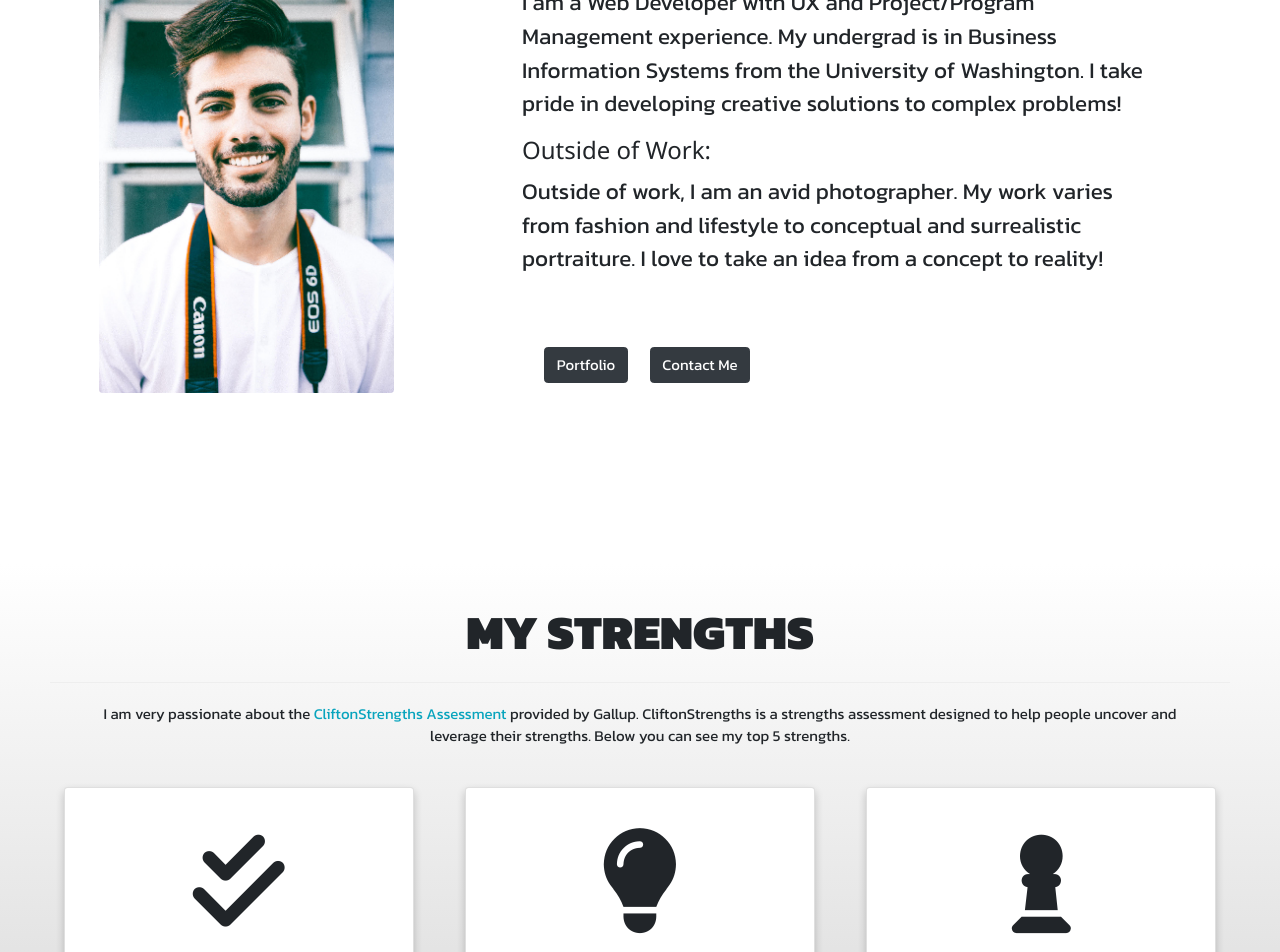
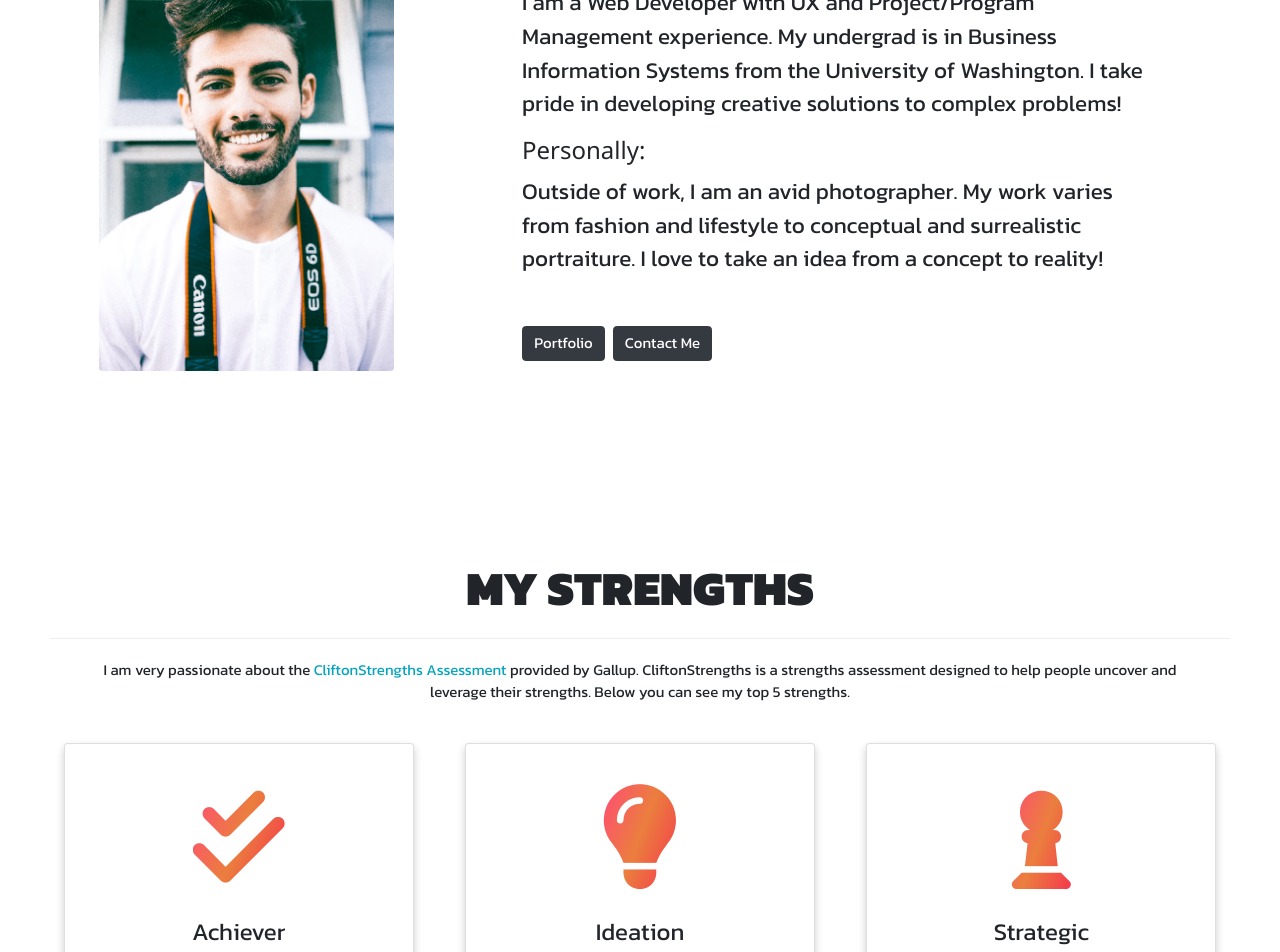
Before and after one commit to jacksolaro/react-portfolio, a React (Create React App) app: page / in a window 1280 px wide. Shown: the part 1000-1952 px from the top of the page. Built offline with nearby package versions, Linux system fonts and the light colour scheme.

Commit message:
style changes

```diff
--- a/src/components/AboutMeCard/AboutMeCard.css
+++ b/src/components/AboutMeCard/AboutMeCard.css
@@ -1,5 +1,5 @@
 .bio__container {
-  padding: 30px 50px;
+  padding: 30px 10px;
   margin-bottom: 50px;
 }
 
@@ -12,3 +12,50 @@
 .bio__portrait {
   width: 75%;
 }
+
+.about__buttons__block {
+  margin: auto auto;
+  width: 100%;
+  display: block;
+  text-align: center;
+}
+
+@media screen and (min-width: 768px) {
+  .bio__container {
+    padding: 30px 20px;
+    margin-bottom: 50px;
+  }
+  .bio__details {
+    width: 100%;
+    padding: 5%;
+    font-size: 1.5rem;
+  }
+}
+@media screen and (min-width: 992px) {
+  .bio__container {
+    padding: 30px 30px;
+    margin-bottom: 50px;
+  }
+  .bio__details {
+    width: 100%;
+    padding: 10%;
+    font-size: 1.5rem;
+  }
+}
+@media screen and (min-width: 1200px) {
+  .bio__container {
+    padding: 30px 50px;
+    margin-bottom: 50px;
+  }
+  .bio__details {
+    width: 100%;
+    padding: 10%;
+    font-size: 1.5rem;
+  }
+  .about__buttons__block {
+    margin: auto auto;
+    width: 100%;
+    display: block;
+    text-align: left;
+  }
+}
--- a/src/components/AboutMeCard/AboutMeCard.js
+++ b/src/components/AboutMeCard/AboutMeCard.js
@@ -13,7 +13,7 @@ function AboutMeCard() {
           </h2>
           <hr />
         </Grid>
-        <Grid item sm={12} md={4} align="center">
+        <Grid item xs={12} md={4} align="center">
           <img
             src={headshot}
             alt="jack headshot"
@@ -29,19 +29,22 @@ function AboutMeCard() {
               the University of Washington. I take pride in developing creative
               solutions to complex problems!
             </p>
-            <h3>Outside of Work: </h3>
+            <h3>Personally: </h3>
             <p>
               Outside of work, I am an avid photographer. My work varies from
               fashion and lifestyle to conceptual and surrealistic portraiture.
               I love to take an idea from a concept to reality!
             </p>
             <br />
-            <a href="/portfolio" className="btn btn-dark m-4">
-              Portfolio
-            </a>
-            <a href="/contact" className="btn btn-dark">
-              Contact Me
-            </a>
+            <div className="about__buttons__block">
+              <a href="/portfolio" className="btn btn-dark mr-1">
+                Portfolio
+              </a>
+
+              <a href="/contact" className="btn btn-dark ml-1">
+                Contact Me
+              </a>
+            </div>
           </div>
         </Grid>
       </Grid>
--- a/src/components/Nav/Nav.css
+++ b/src/components/Nav/Nav.css
@@ -27,6 +27,7 @@ NAV STYLING
 
 .nav-logo:hover {
   text-decoration: none;
+  color: rgba(235, 126, 62, 1);
 }
 
 ul {
@@ -43,6 +44,13 @@ li {
 li a {
   display: block;
   color: white;
+  text-align: center;
+  text-decoration: none;
+}
+
+li a:hover {
+  display: block;
+  color: rgba(235, 126, 62, 1);
   text-align: center;
   text-decoration: none;
 }
--- a/src/components/StrengthCard/StrengthCard.css
+++ b/src/components/StrengthCard/StrengthCard.css
@@ -23,6 +23,18 @@
   padding-top: 25px;
 }
 
+.strength__icon {
+  background: -webkit-linear-gradient(
+    339deg,
+    rgba(255, 74, 118, 1) 0%,
+    rgba(235, 126, 62, 1) 50%,
+    rgba(245, 51, 78, 1) 100%
+  );
+  -webkit-background-clip: text;
+  background-clip: none;
+  -webkit-text-fill-color: transparent;
+}
+
 .strength__description {
   text-align: left;
 }
--- a/src/components/StrengthCard/StrengthCard.js
+++ b/src/components/StrengthCard/StrengthCard.js
@@ -5,8 +5,8 @@ function StrengthCard(props) {
   return (
     <div className="card strength__card">
       {/* <div className="strength__number__div">1</div> */}
-      <div className="strength__icon">
-        <i className={`fas fa-${props.icon} fa-7x`}></i>
+      <div className="strength__icon__wrapper">
+        <i className={`fas fa-${props.icon} fa-7x strength__icon`}></i>
       </div>
       <div className="strength__name">
         <p>{props.strengthName}</p>
--- a/src/components/StrengthSection/StrengthSection.css
+++ b/src/components/StrengthSection/StrengthSection.css
@@ -1,11 +1,7 @@
 .strength__section {
-  background: rgb(190, 190, 190);
-  background: linear-gradient(
-    0deg,
-    rgba(190, 190, 190, 1) 0%,
-    rgba(255, 255, 255, 1) 100%
-  );
+  background: white;
   padding: 30px 50px;
+  margin-bottom: 25px;
 }
 
 .strength__subtitle {
--- a/src/components/StrengthSection/StrengthSection.js
+++ b/src/components/StrengthSection/StrengthSection.js
@@ -5,6 +5,7 @@ import "./StrengthSection.css";
 
 function StrengthSection() {
   return (
+    <div className="strength__section__wrapper">
       <div className="strength__section">
         <Grid
           container
@@ -78,6 +79,7 @@ function StrengthSection() {
           </Grid>
         </Grid>
       </div>
+    </div>
   );
 }
 
```
Lines whose indentation alone changed are shown as unchanged.
